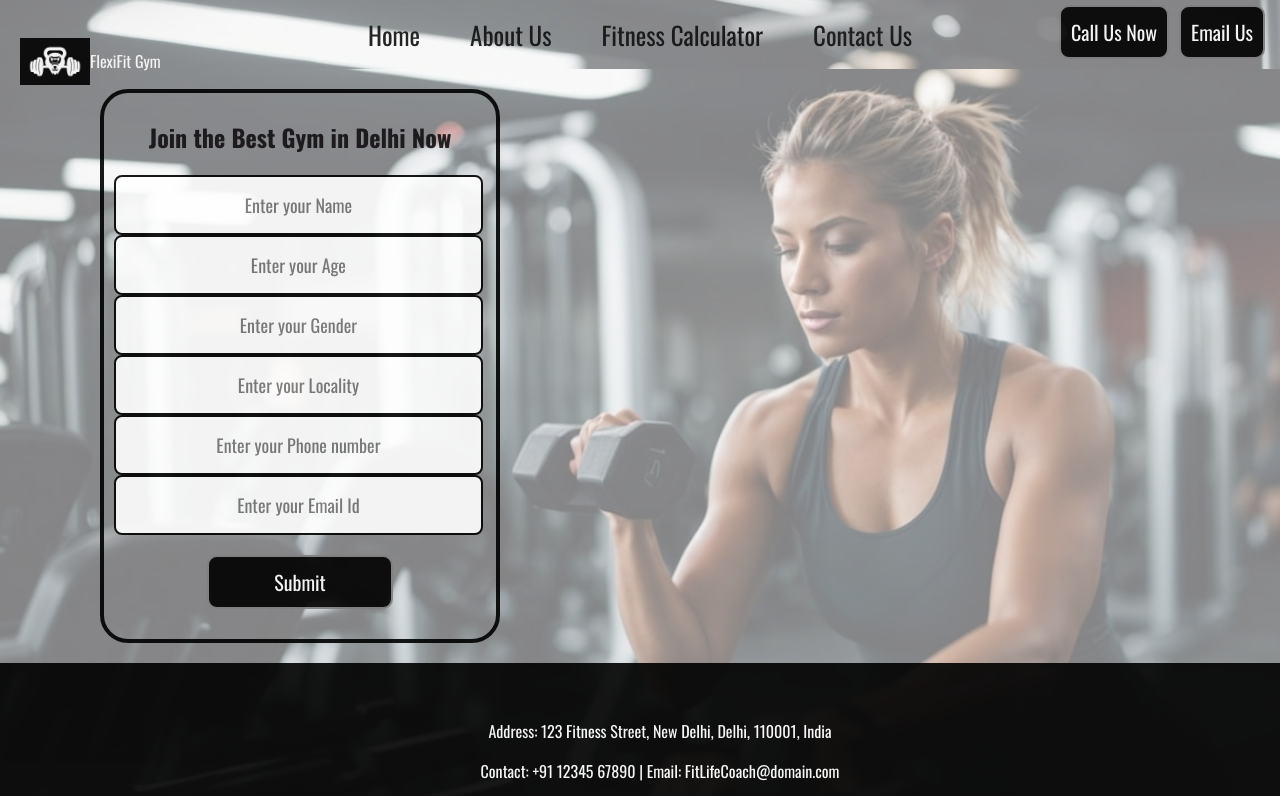
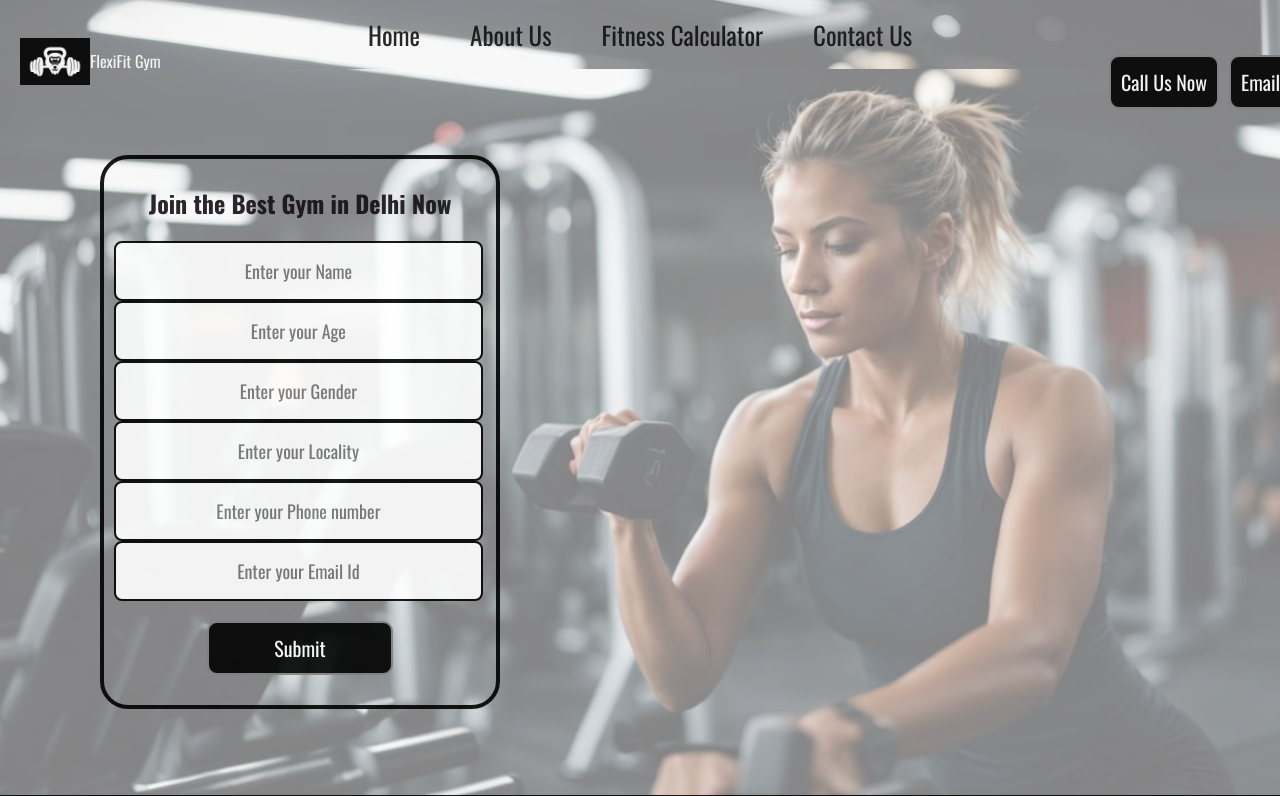
Before and after one commit to MahiniBoro/Gym-Website, a plain HTML site: page index.html in a window 1280 px wide. Shown: the top 796 px of the page. Drawn offline with nearby package versions, Linux system fonts and the light colour scheme; files that its build step writes are made by us from their sources; a web font is replaced by a local one.

Commit message:
updated styles

```diff
--- a/index.html
+++ b/index.html
@@ -59,8 +59,8 @@
         /* Style for the right section containing buttons (Call and Email) */
         .right {
             position: absolute;
-            right: 10px;
-            top: 0px;
+            right: -40px;
+            top: 50px;
             display: flex;
             flex-wrap: wrap;
             justify-content: center;
@@ -141,7 +141,7 @@
         /* This section holds the main content of the page */
         .container {
             border: 4px solid rgb(0, 0, 0);
-            margin: 20px 100px;
+            margin: 86px 100px;
             padding: 10px;
             width: 100%;
             max-width: 400px;
@@ -304,7 +304,7 @@
         <div class="overlay"></div>
         <!-- Left box for logo -->
         <div class="left">
-            <img src="img/gym.jpg" alt="Gym Logo">
+            <img src="img/gym.jpg" alt="">
             <div>FlexiFit Gym</div>
         </div>
         <!-- mid box for navbar -->
--- a/style.css
+++ b/style.css
@@ -45,8 +45,8 @@
 /* Style for the right section containing buttons (Call and Email) */
 .right {
     position: absolute;
-    right: 10px;
-    top: 0px;
+    right: -40px;
+    top: 50px;
     display: flex;
     flex-wrap: wrap;
     justify-content: center;
@@ -127,7 +127,7 @@
 /* This section holds the main content of the page */
 .container {
     border: 4px solid rgb(0, 0, 0);
-    margin: 20px 100px;
+    margin: 86px 100px;
     padding: 10px;
     width: 100%;
     max-width: 400px;
```
